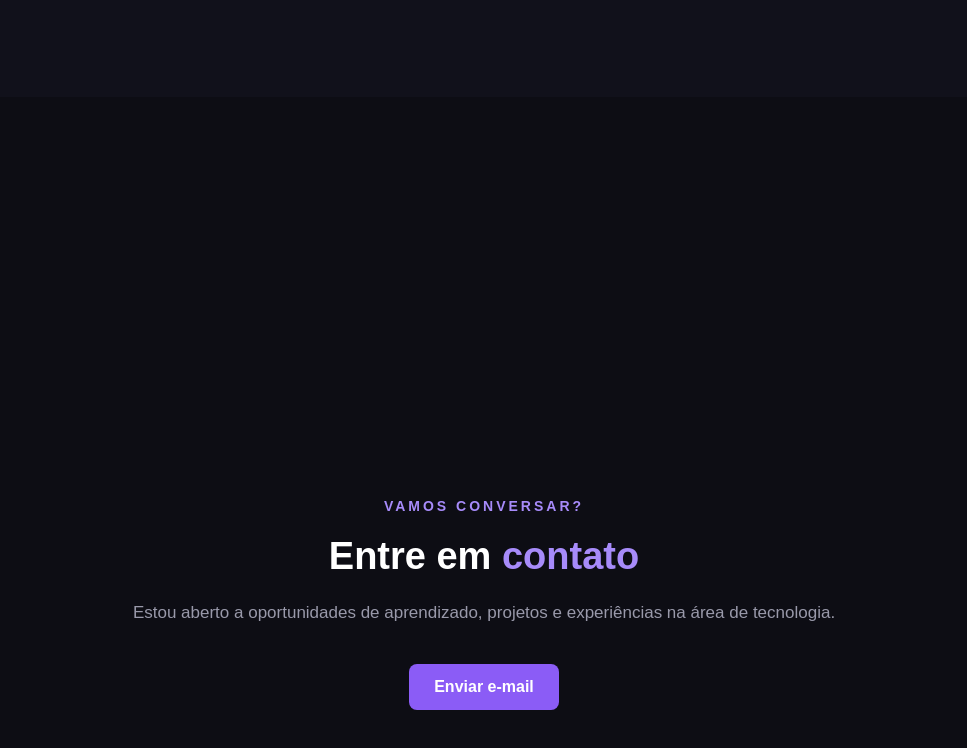
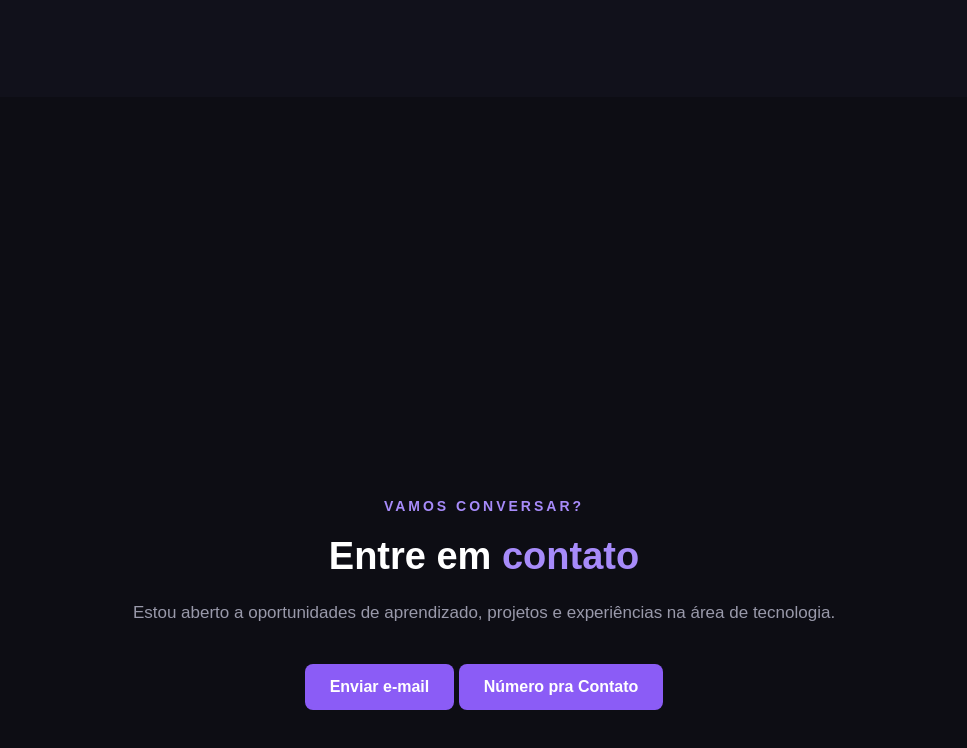
Before and after one commit to Guilherme-ads0/portifolio, a plain HTML site: page index.html in a window 1280 px wide. Shown: the part 2666-3414 px from the top of the page, without its empty margins (156-1123 px from the left). Drawn offline with Linux system fonts and the light colour scheme.

Commit message:
Refactor index.html structure and content

```diff
--- a/index.html
+++ b/index.html
@@ -219,10 +219,17 @@
                     projetos e experiências na área de tecnologia.
                 </p>
 
-                <a href="mailto:guilherme.gro0208@gmail.com" class="botao">
-                    Enviar e-mail
-                </a>
+                <a href="https://mail.google.com/mail/?view=cm&fs=1&to=guilherme.gro0208@gmail.com"
+   target="_blank"
+   class="botao">
+    Enviar e-mail
+</a>
 
+<a href="https://wa.me/5561999938684"
+   target="_blank"
+   class="botao">
+    Número pra Contato
+</a>
             </div>
         </section>
 
```
